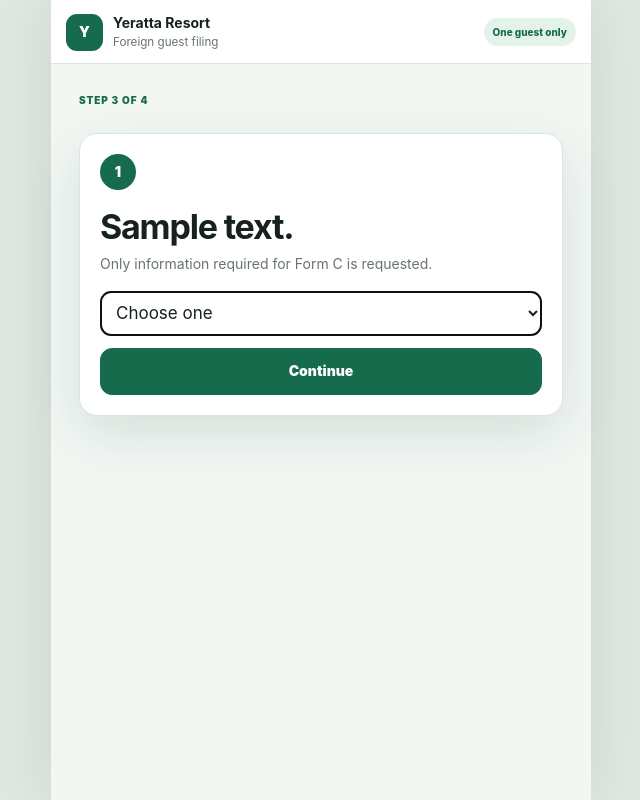
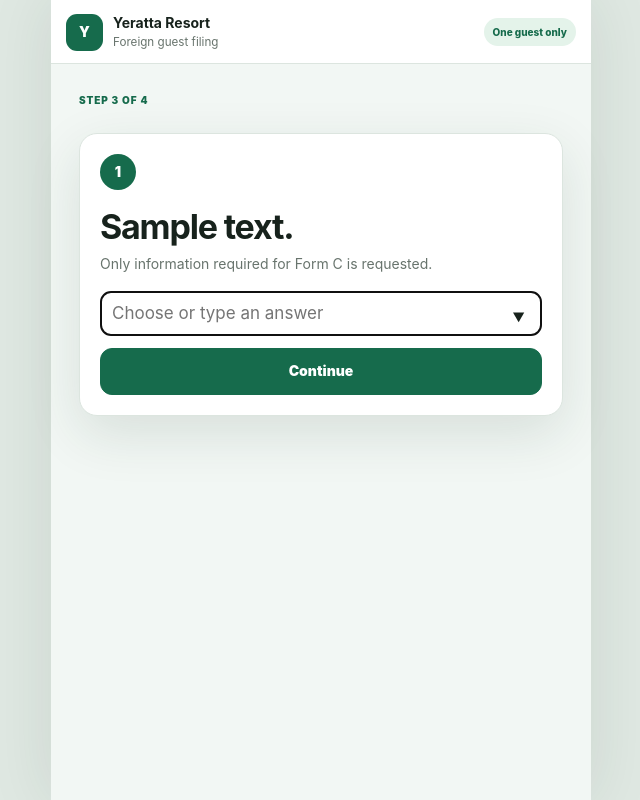
Before and after one commit to Yerrata/FormUploaderExperiment, a FastAPI app: template formc_app/templates/guest_question.html in a window 1280 px wide. Shown: the whole page, without its empty margins (319-959 px from the left). Run offline with FastAPI, Linux system fonts and the light colour scheme; the template is opened without the code that fills it: most values are stand-ins (such as "Sample title", 1, 10 or a date in 2020).

Commit message:
Use a combobox for every guest question

```diff
--- a/formc_app/templates/guest_question.html
+++ b/formc_app/templates/guest_question.html
@@ -9,16 +9,24 @@
   <p>Only information required for Form C is requested.</p>
   <form method="post" class="form-stack">
     <input type="hidden" name="field_name" value="{{ field.name }}">
-    {% if answer_choices %}
-    <select class="answer-input" name="answer" autofocus required>
-      <option value="">Choose one</option>
+    <input
+      class="answer-input"
+      type="{{ field.input_type if field.input_type != 'select' else 'text' }}"
+      name="answer"
+      list="answer-options"
+      role="combobox"
+      aria-controls="answer-options"
+      aria-autocomplete="list"
+      placeholder="{{ 'Choose or type an answer' if answer_choices else 'Type your answer' }}"
+      autocomplete="off"
+      autofocus
+      required
+    >
+    <datalist id="answer-options">
       {% for value, label in answer_choices %}
-      <option value="{{ value }}">{{ label }}</option>
+      <option value="{{ value }}" label="{{ label }}"></option>
       {% endfor %}
-    </select>
-    {% else %}
-    <input class="answer-input" type="{{ field.input_type }}" name="answer" placeholder="Type your answer" autocomplete="off" autofocus required>
-    {% endif %}
+    </datalist>
     <button class="primary full" type="submit">Continue</button>
   </form>
 </div>
```
Also changed, not shown: tests/test_guest_flow.py (+13 -6 lines), README.md.
